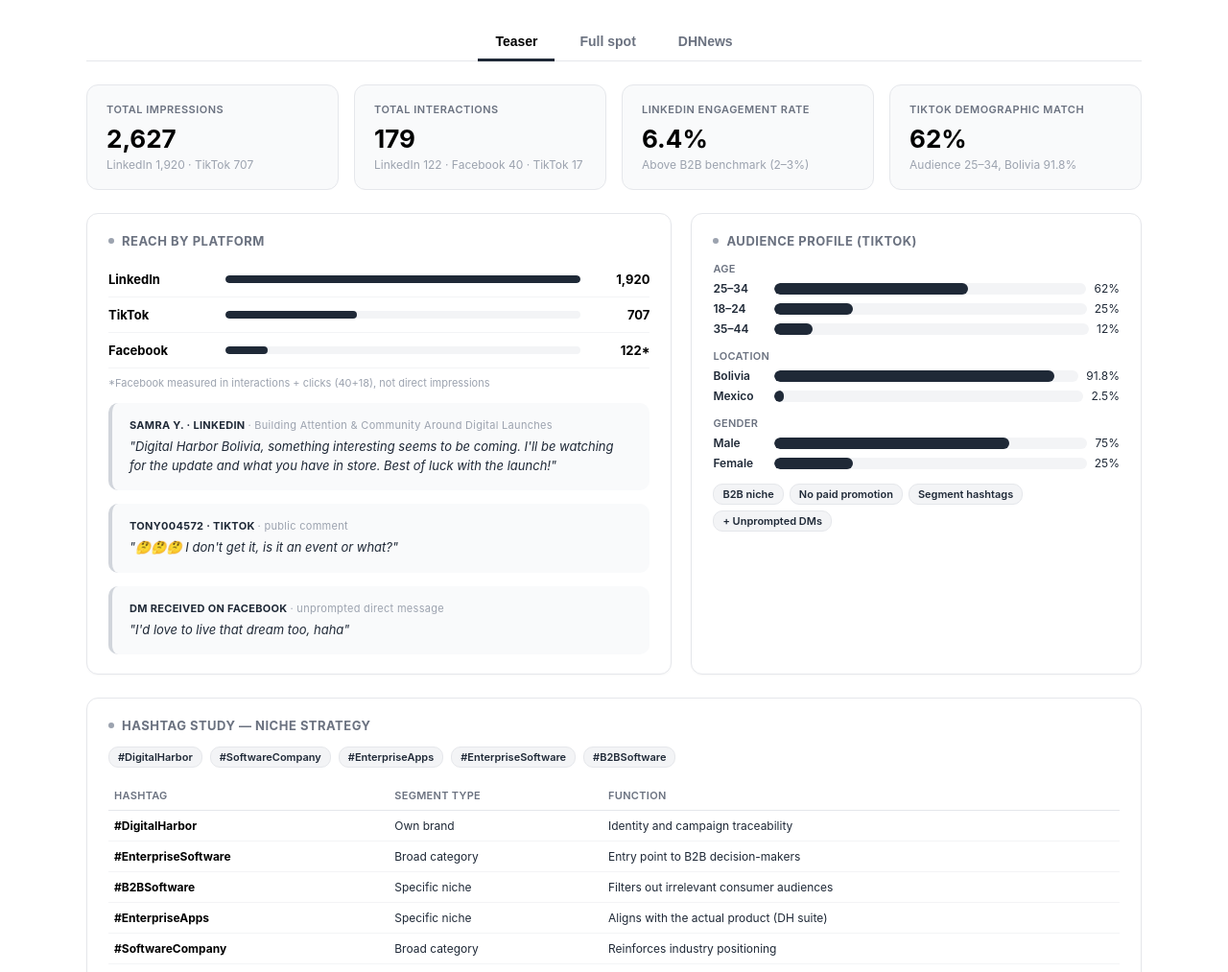
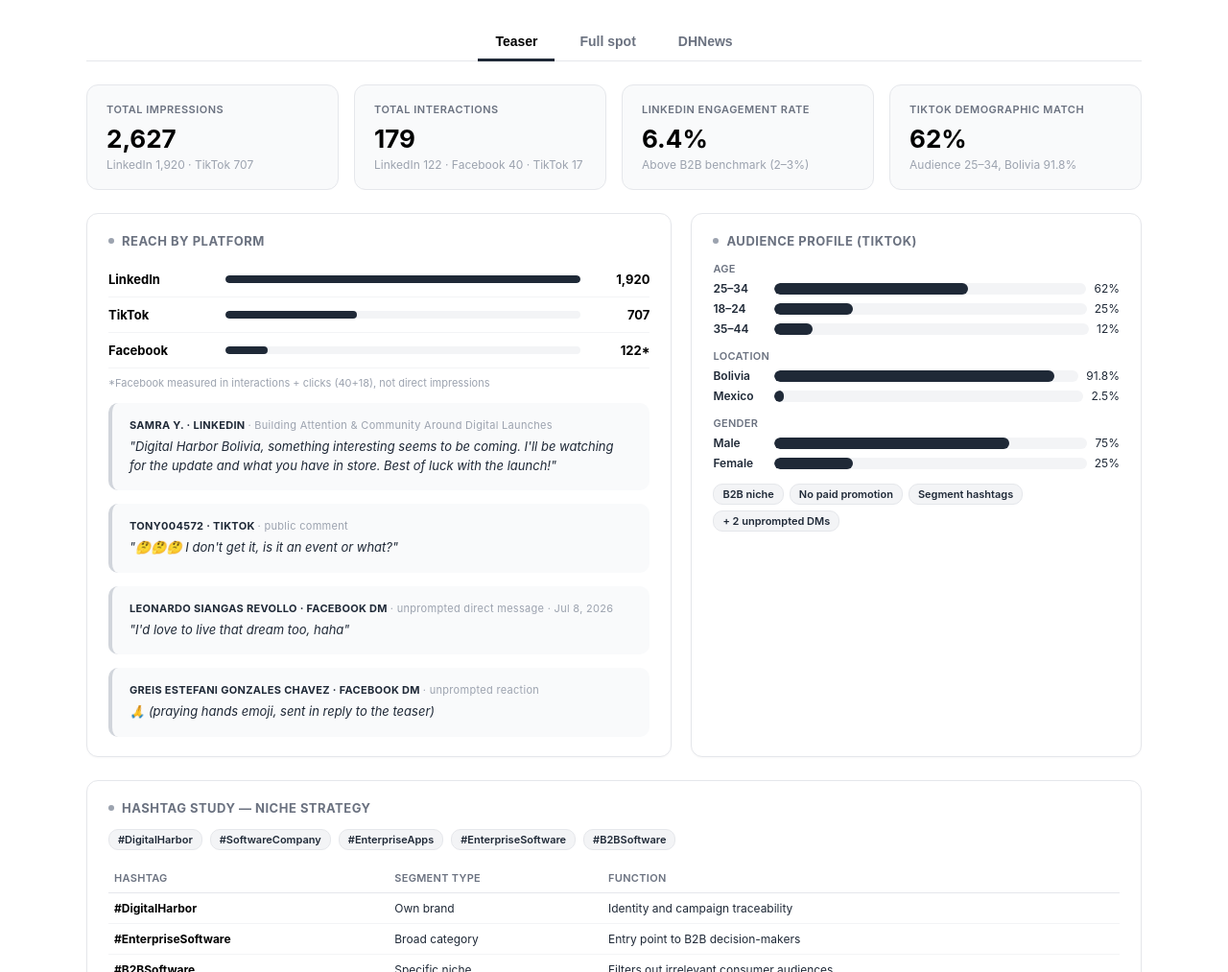
Before and after one commit to TechiWriter/M-tricas-actualizadas, a plain HTML site: page index.html in a window 1280 px wide. Shown: the part 87-1100 px from the top of the page at 96% size. Drawn offline with Linux system fonts and the light colour scheme.

Commit message:
Finale metrics with ads tiktoks

```diff
--- a/index.html
+++ b/index.html
@@ -412,8 +412,13 @@
         </div>
 
         <div class="quote-card">
-          <div class="who">DM received on Facebook <span>· unprompted direct message</span></div>
+          <div class="who">Leonardo Siangas Revollo · Facebook DM <span>· unprompted direct message · Jul 8, 2026</span></div>
           <p>"I'd love to live that dream too, haha"</p>
+        </div>
+
+        <div class="quote-card">
+          <div class="who">Greis Estefani Gonzales Chavez · Facebook DM <span>· unprompted reaction</span></div>
+          <p>🙏 (praying hands emoji, sent in reply to the teaser)</p>
         </div>
       </div>
 
@@ -445,7 +450,7 @@
           <span class="flag">B2B niche</span>
           <span class="flag">No paid promotion</span>
           <span class="flag">Segment hashtags</span>
-          <span class="flag">+ Unprompted DMs</span>
+          <span class="flag">+ 2 unprompted DMs</span>
         </div>
       </div>
     </div>
```
